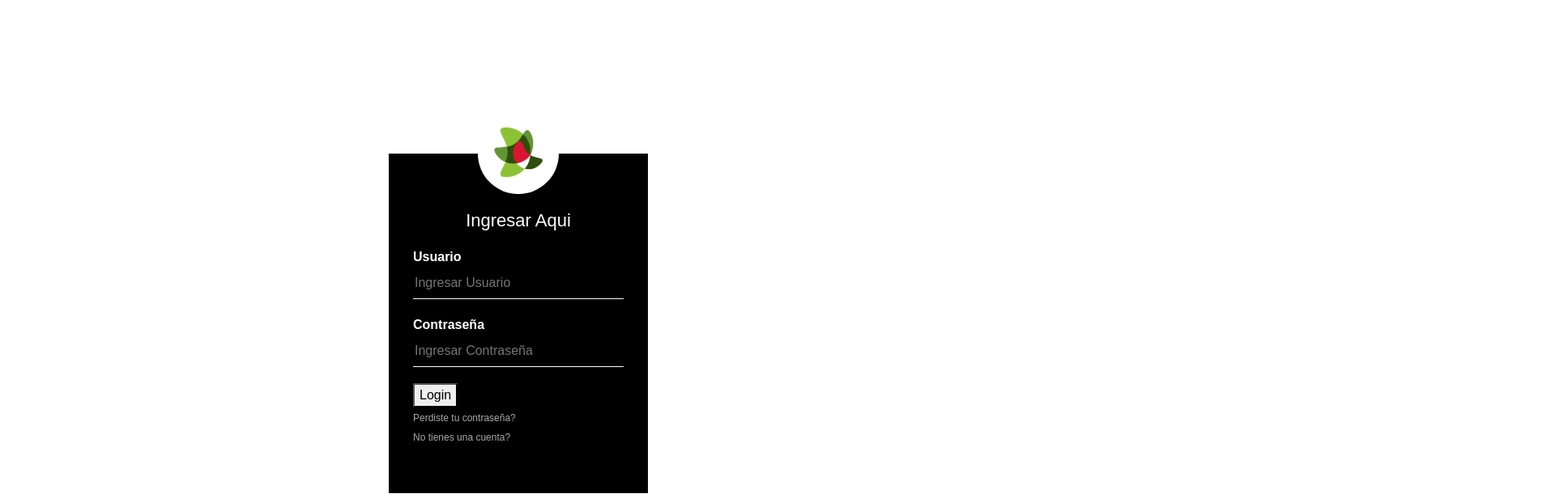
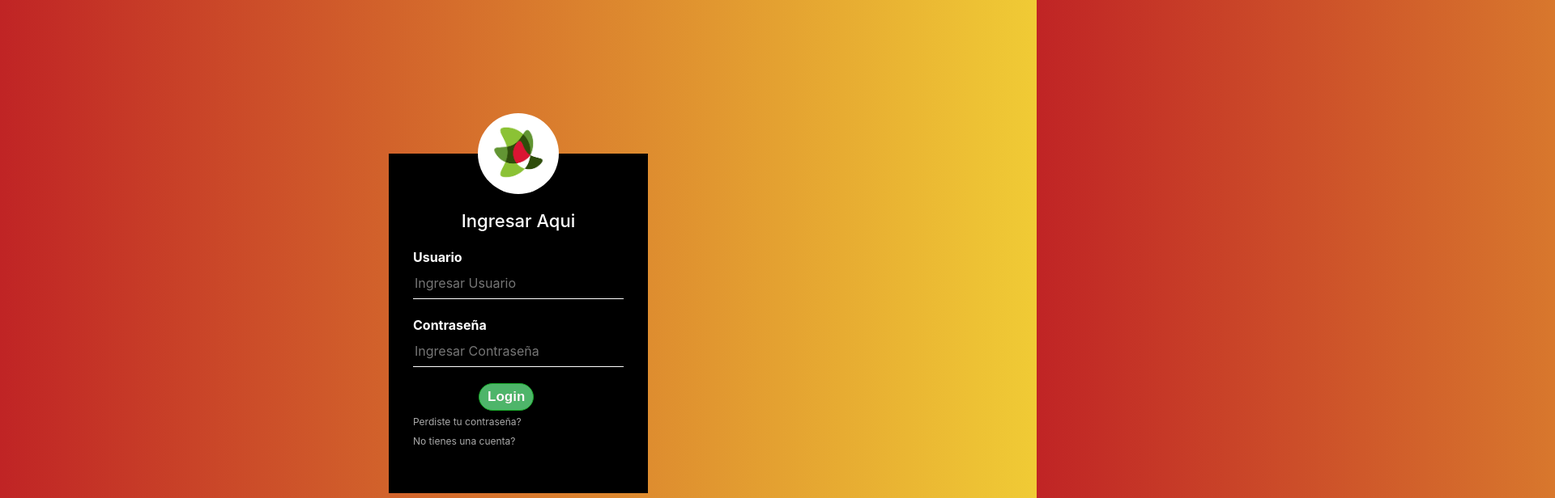
Before and after one commit to CodingCarpincho/mi-primer-repositorio, a plain HTML site: page index.html in a window 1280 px wide. Shown: the top 616 px of the page at 81% size, 1920 px wide, since content can reach past the window. Drawn offline with Linux system fonts and the light colour scheme.

Commit message:
cambiado fondo de login

```diff
--- a/css/login.css
+++ b/css/login.css
@@ -1,10 +1,7 @@
 body {
-  margin: 0;
-  padding: 0;
-  background: "img/login.png";
-  background-size: cover;
-  background-position: center;
-  font-family: sans-serif;
+background-image: linear-gradient(to right, #c02425, #f0cb35);
+width: 1920px;
+height: 1080px;
 }
 
 .loginbox{
@@ -58,14 +55,21 @@ h1{
   font-size: 16px;
 }
 
-.loginbox input[type="button"]{
-  border:none;
-  outline: none;
-  height: 40px;
-  background: #fb2525;
-  color: #fff;
-  font-size: 18px;
-  border-radius: 20px;
+.button {
+  background-color:#4eb56a;
+	border-radius:42px;
+	border:1px solid #18ab29;
+	display:inline-block;
+	cursor:pointer;
+	color:#ffffff;
+	font-family:Arial;
+	font-size:17px;
+	font-weight:bold;
+	padding:13px 63px;
+	text-decoration:none;
+	text-shadow:0px 0px 0px #2f6627;
+  margin: 0px 73px 0px 81px;
+  padding: 3px 10px;
 }
 
 .loginbox a{
@@ -78,3 +82,13 @@ h1{
 .loginbox a:hover {
   color: #ffc107;
 }
+href{
+margin:2px 18px 2px 8px;
+padding: 0px 20px 0px 0px;
+color: hsl(0, 0%, 66%);
+display: inline;
+font-size: 12px;
+gap: normal;
+line-height: 20px;
+text-align: left;
+}
--- a/index.html
+++ b/index.html
@@ -12,19 +12,10 @@
   <!-- Bootstrap core CSS -->
   <link href="css/bootstrap.min.css" rel="stylesheet">
   <link href="css/styles.css" rel="stylesheet">
-   <link href="css/login.css" rel="stylesheet">
-
-    <!--autenticacion de google-->
-    <meta name="google-signin-scope" content="profile email">
-    <meta name="google-signin-client_id" content="799940001645-5e5rjnkhcqc09j2k11s1gmv6gp5mdueq.apps.googleusercontent.com">
-    <script src="https://apis.google.com/js/platform.js" async defer></script>
-
-    <script>
-      function onSign(googleUser) {
-        //var profile= googleUser.getBasicProfile();
-
-      }
-    </script>
+  <link rel="stylesheet" type="text/css" href="css/login.css">
+  <!--metadata de login de Google-->
+  <script src="https://apis.google.com/js/platform.js" async defer></script>
+  <meta name="google-signin-client_id" content="799940001645-5e5rjnkhcqc09j2k11s1gmv6gp5mdueq.apps.googleusercontent.com">
     <!---->
 </head>
 <body>
@@ -36,15 +27,15 @@
             <input type="text" id="user" name="" placeholder="Ingresar Usuario">
             <p>Contraseña</p>
             <input type="password" id="pass" name="" placeholder="Ingresar Contraseña">
-            <button type="button" onclick="guardarLogin(user.value, pass.value);">
+            <button type="button" class="button" onclick="guardarLogin(user.value, pass.value);">
               Login </button></br>
+            <!--boton de sign in de google-->
+              <div class="g-signin2" data-onsuccess="onSignIn"></div>
+            <!---->
             <a href="#">Perdiste tu contraseña?</a></br>
             <a href="#">No tienes una cuenta?</a>
         </form>
     </div>
-<!--boton de login de google con funcion-->
-<div class="g-signin2" data-onsuccess="onSignIn" data-theme="dark"></div>
-<!--fin de boton de inicio de google-->
 
   <script src="js/init.js"></script>
   <script src="js/login.js"></script>
--- a/js/login.js
+++ b/js/login.js
@@ -14,17 +14,6 @@ function guardarLogin(user, pass) {
 }
 
 function onSignIn(googleUser) {
-    // Useful data for your client-side scripts:
     var profile = googleUser.getBasicProfile();
-   /* console.log("ID: " + profile.getId()); // Don't send this directly to your server!
-    console.log('Full Name: ' + profile.getName());
-    console.log('Given Name: ' + profile.getGivenName());
-    console.log('Family Name: ' + profile.getFamilyName());
-    console.log("Image URL: " + profile.getImageUrl());
-   console.log("Email: " + profile.getEmail()); */
-
-    // The ID token you need to pass to your backend:
-    var id_token = googleUser.getAuthResponse().id_token;
-    console.log("ID Token: " + id_token);
-    location.href="https://codingcarpicho.github.io/mi-primer-repositorio/login.html"
+    location.href="login.html"
   }
```
